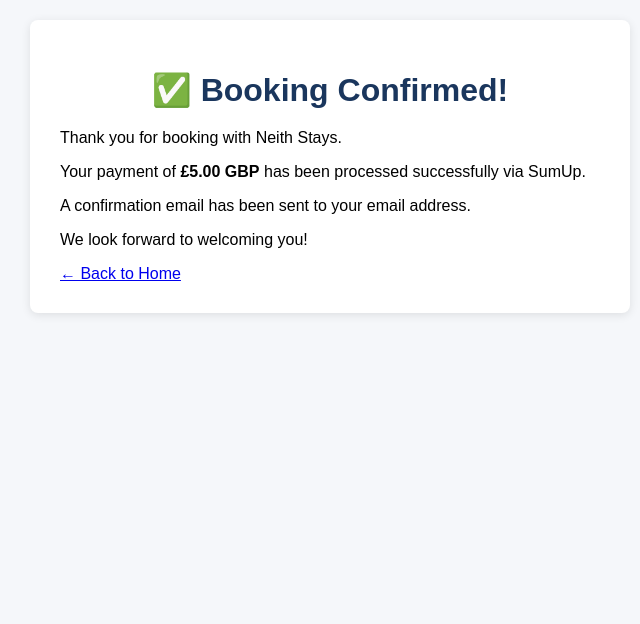
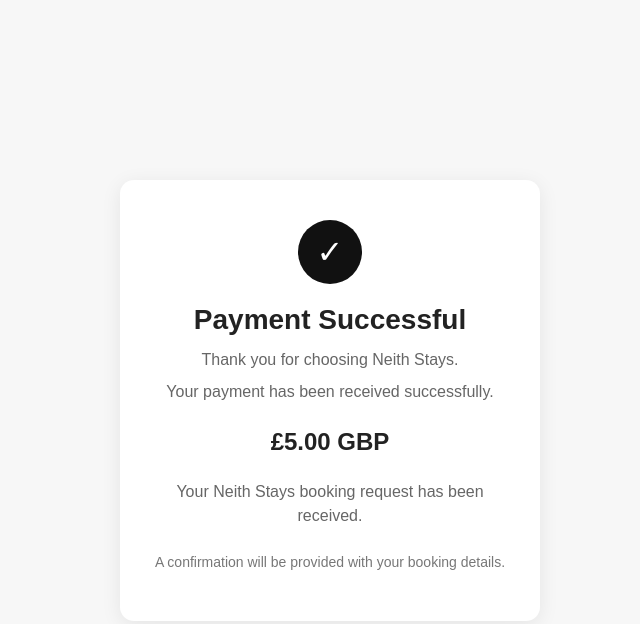
Before and after one commit to gamanci/Neith-Stays-Pages, a plain HTML site: page booking-success.html in a window 1280 px wide. Shown: the whole page, without its empty margins (310-950 px from the left). Drawn offline with Linux system fonts and the light colour scheme.

Commit message:
Create successful payment confirmation page

```diff
--- a/booking-success.html
+++ b/booking-success.html
@@ -2,18 +2,85 @@
 <html lang="en">
 <head>
     <meta charset="UTF-8">
-    <meta name="viewport" content="width=device-width, initial-scale=1">
-    <title>Booking Confirmed - Neith Stays</title>
-    <link rel="stylesheet" href="/style.css">
+    <meta name="viewport" content="width=device-width, initial-scale=1.0">
+    <title>Payment Successful - Neith Stays</title>
+    <style>
+        body {
+            margin: 0;
+            min-height: 100vh;
+            display: flex;
+            align-items: center;
+            justify-content: center;
+            background: #f7f7f7;
+            font-family: Arial, sans-serif;
+            color: #222;
+        }
+
+        .card {
+            width: min(90%, 420px);
+            padding: 40px 30px;
+            box-sizing: border-box;
+            text-align: center;
+            background: white;
+            border-radius: 14px;
+            box-shadow: 0 4px 20px rgba(0,0,0,0.08);
+        }
+
+        .check {
+            width: 64px;
+            height: 64px;
+            margin: 0 auto 20px;
+            border-radius: 50%;
+            background: #111;
+            color: white;
+            display: flex;
+            align-items: center;
+            justify-content: center;
+            font-size: 32px;
+        }
+
+        h1 {
+            margin: 0 0 12px;
+            font-size: 28px;
+        }
+
+        p {
+            margin: 8px 0;
+            color: #666;
+            line-height: 1.5;
+        }
+
+        .amount {
+            margin: 24px 0;
+            font-size: 24px;
+            font-weight: 700;
+            color: #222;
+        }
+
+        .confirmation {
+            margin-top: 24px;
+            font-size: 14px;
+            color: #777;
+        }
+    </style>
 </head>
+
 <body>
-    <div class="container">
-        <h1>✅ Booking Confirmed!</h1>
-        <p>Thank you for booking with Neith Stays.</p>
-        <p>Your payment of <strong>£5.00 GBP</strong> has been processed successfully via SumUp.</p>
-        <p>A confirmation email has been sent to your email address.</p>
-        <p>We look forward to welcoming you!</p>
-        <a href="/">← Back to Home</a>
+    <div class="card">
+        <div class="check">✓</div>
+
+        <h1>Payment Successful</h1>
+
+        <p>Thank you for choosing Neith Stays.</p>
+        <p>Your payment has been received successfully.</p>
+
+        <div class="amount">£5.00 GBP</div>
+
+        <p>Your Neith Stays booking request has been received.</p>
+
+        <p class="confirmation">
+            A confirmation will be provided with your booking details.
+        </p>
     </div>
 </body>
 </html>
```
